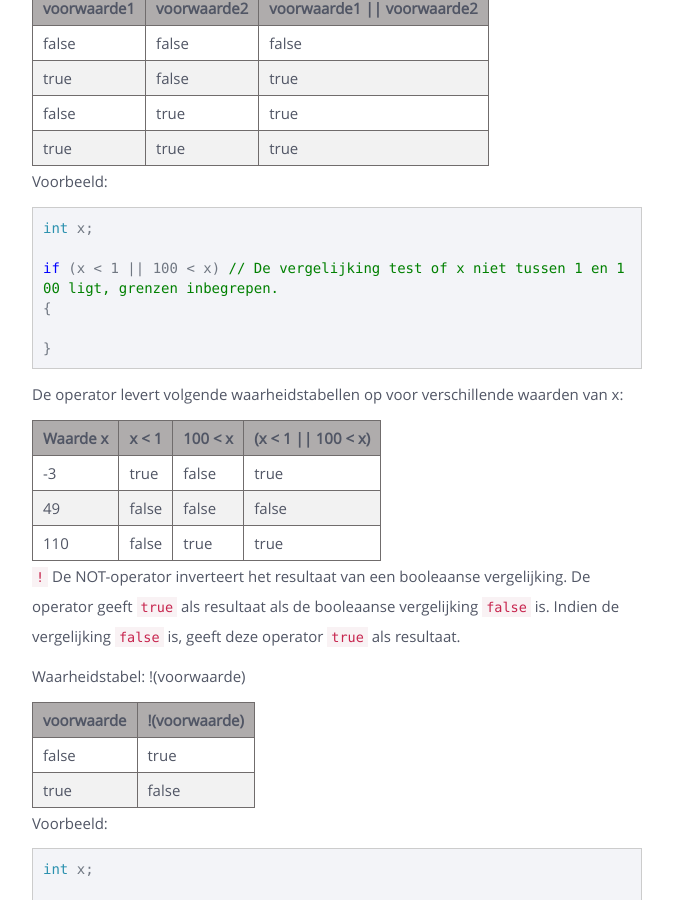
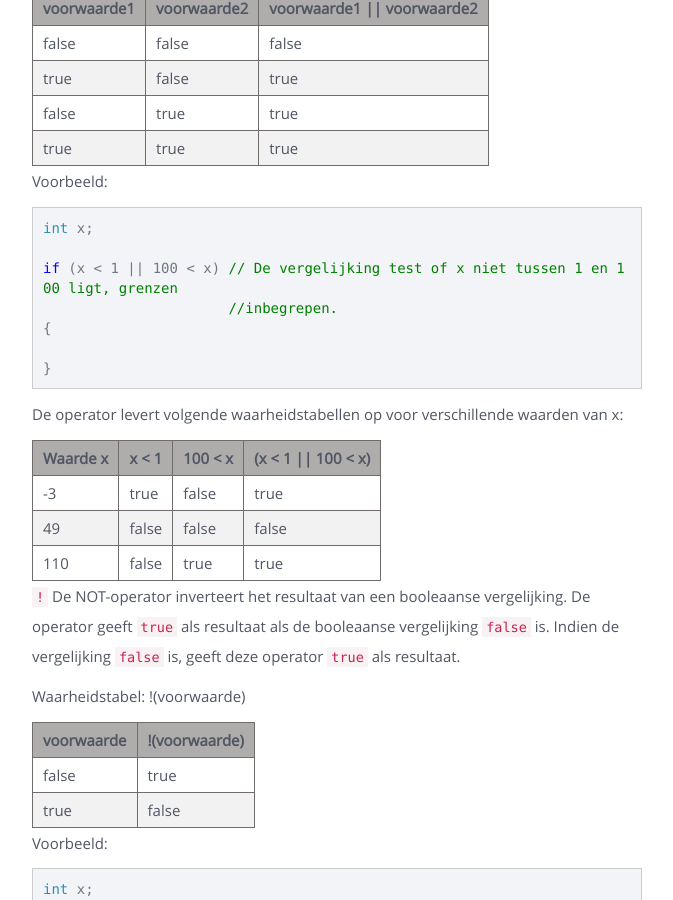
Before and after one commit to sma-it/sma-it.github.io, a Jekyll site: the page built from modules/basics/_posts/2000-01-05-operators_expressions.md, in a window 1280 px wide and 900 px high, scrolled down 4064 px. Shown: the whole window, without its empty margins (383-1056 px from the left). Built offline with Jekyll 4.4.1, drawn with Linux system fonts in a browser that asks for light colours; nearby versions of some CDN libraries.

Commit message:
Some layout changes

````diff
--- a/modules/basics/_posts/2000-01-05-operators_expressions.md
+++ b/modules/basics/_posts/2000-01-05-operators_expressions.md
@@ -51,7 +51,7 @@ Voorbeeld:
 | Operator  | Bewerking         | Hoe gebruiken? | Volledige schrijfwijze |
 | --------- |-------------      | -------------- | ---------------------- |
 | ++        | verhoog met 1     | i++;           | i = i + 1;             |
-| -\-       | verminder met 1   | i--;           | i = i - 1;             |
+| -\-       | verminder met 1   | i-\-;           | i = i - 1;             |
 {:.tableBorder}
 
 Onderstaande voorbeelden tonen aan hoe deze operatoren gebruikt worden:
@@ -172,7 +172,8 @@ Voorbeeld:
 ```csharp
 int x;
 
-if (x < 1 || 100 < x) // De vergelijking test of x niet tussen 1 en 100 ligt, grenzen inbegrepen.
+if (x < 1 || 100 < x) // De vergelijking test of x niet tussen 1 en 100 ligt, grenzen
+                      //inbegrepen.
 {
 
 }
@@ -228,7 +229,7 @@ int a;              //Operator int /operand: a
 
 Console.ReadLine(); //Operator: ReadLine() / operand: Console
 
-(a > b)               //Operator: > / operanden: a en b
+(a > b)             //Operator: > / operanden: a en b
 ```
 
 # Statements
````
